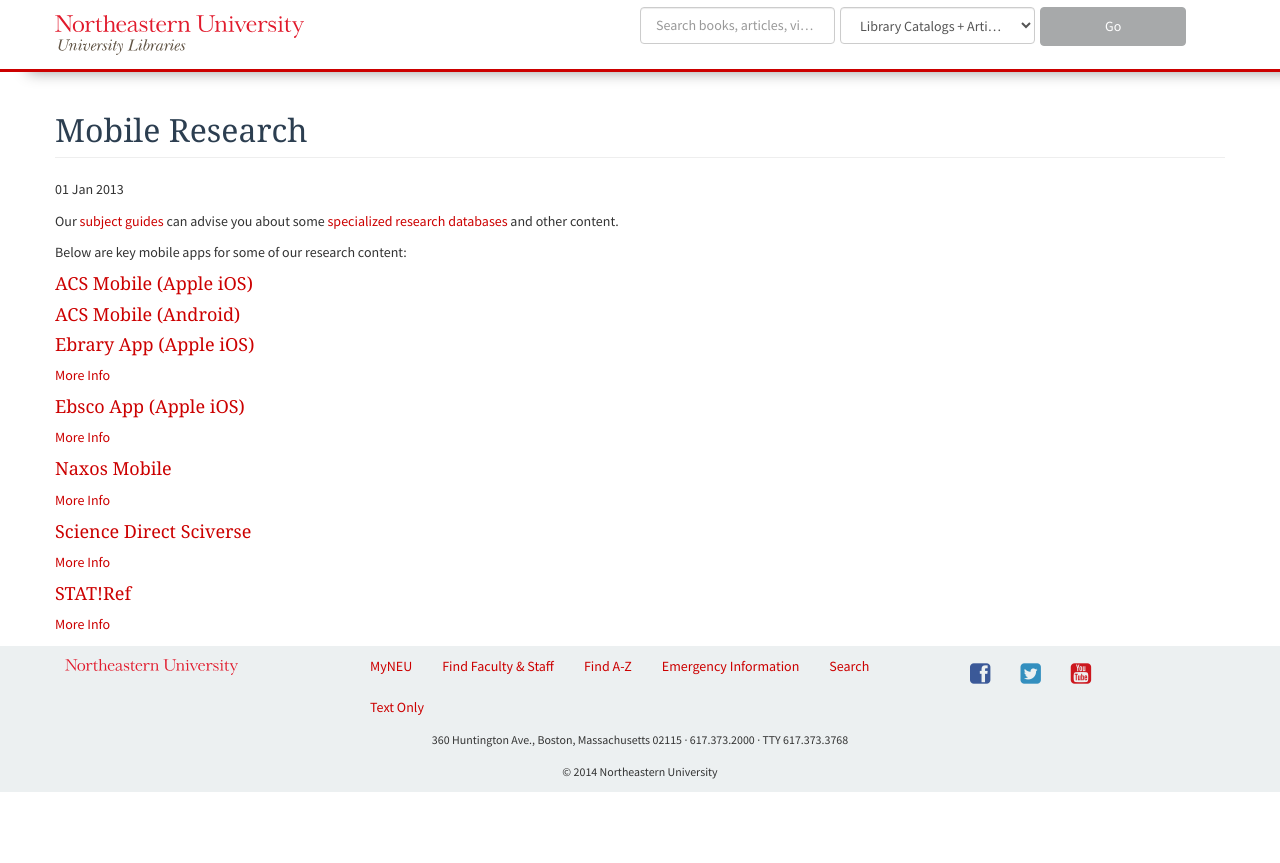
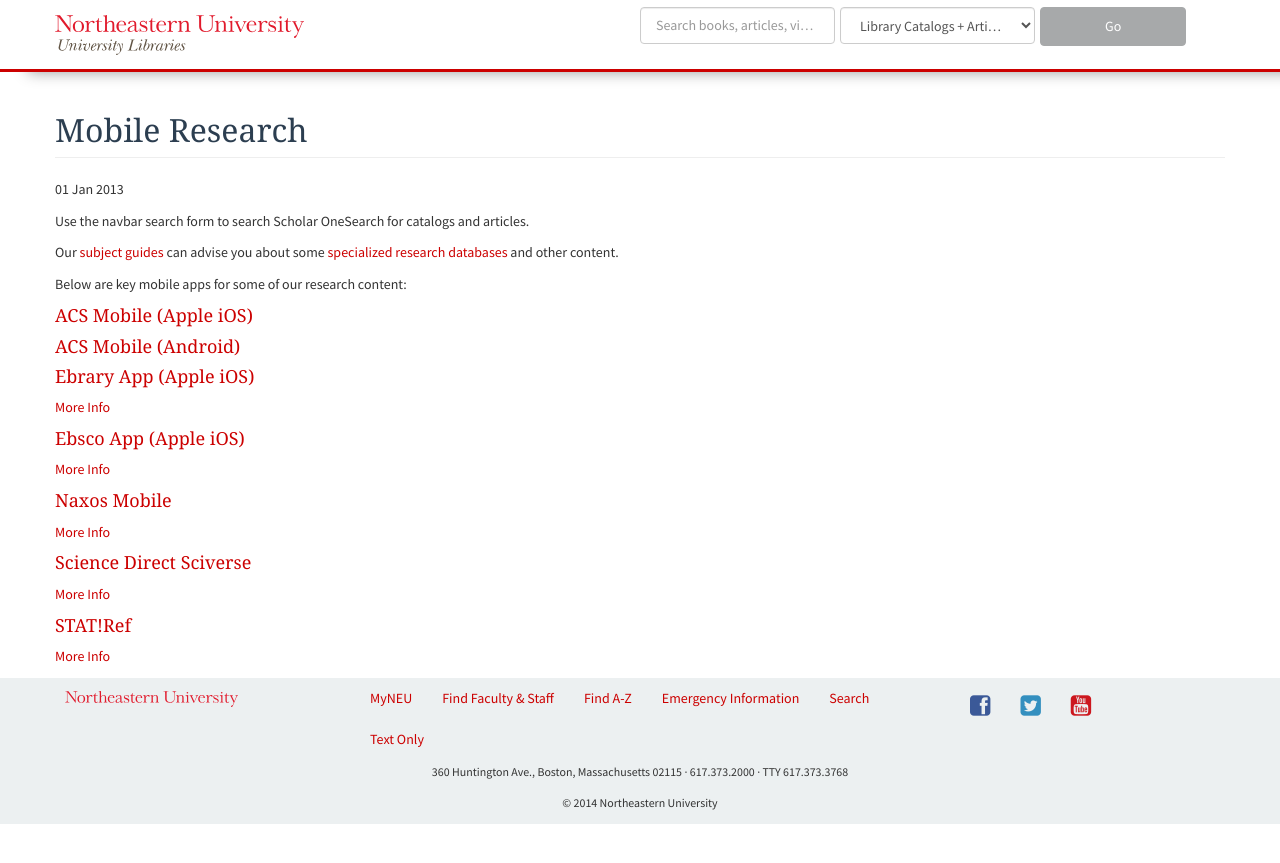
Before and after one commit to NEU-Libraries/m-library-website, a Jekyll site: the page built from _posts/2013-01-01-journals.md, in a window 1280 px wide. Shown: the top 863 px of the page. Built offline with Jekyll 4.4.1, drawn with Linux system fonts in a browser that asks for light colours; nearby versions of some CDN libraries; Markdown is read by kramdown in place of the engine named in the settings.

Commit message:
Update 2013-01-01-journals.md
Added instructions on using the navbar for Scholar OneSearch

```diff
--- a/_posts/2013-01-01-journals.md
+++ b/_posts/2013-01-01-journals.md
@@ -5,6 +5,7 @@
 id: 1
 ---
 
+Use the navbar search form to search Scholar OneSearch for catalogs and articles.
 
 Our [subject guides](http://subjectguides.lib.neu.edu/) can advise you about some [specialized research databases](http://subjectguides.lib.neu.edu/urls) and other content.
 
```
